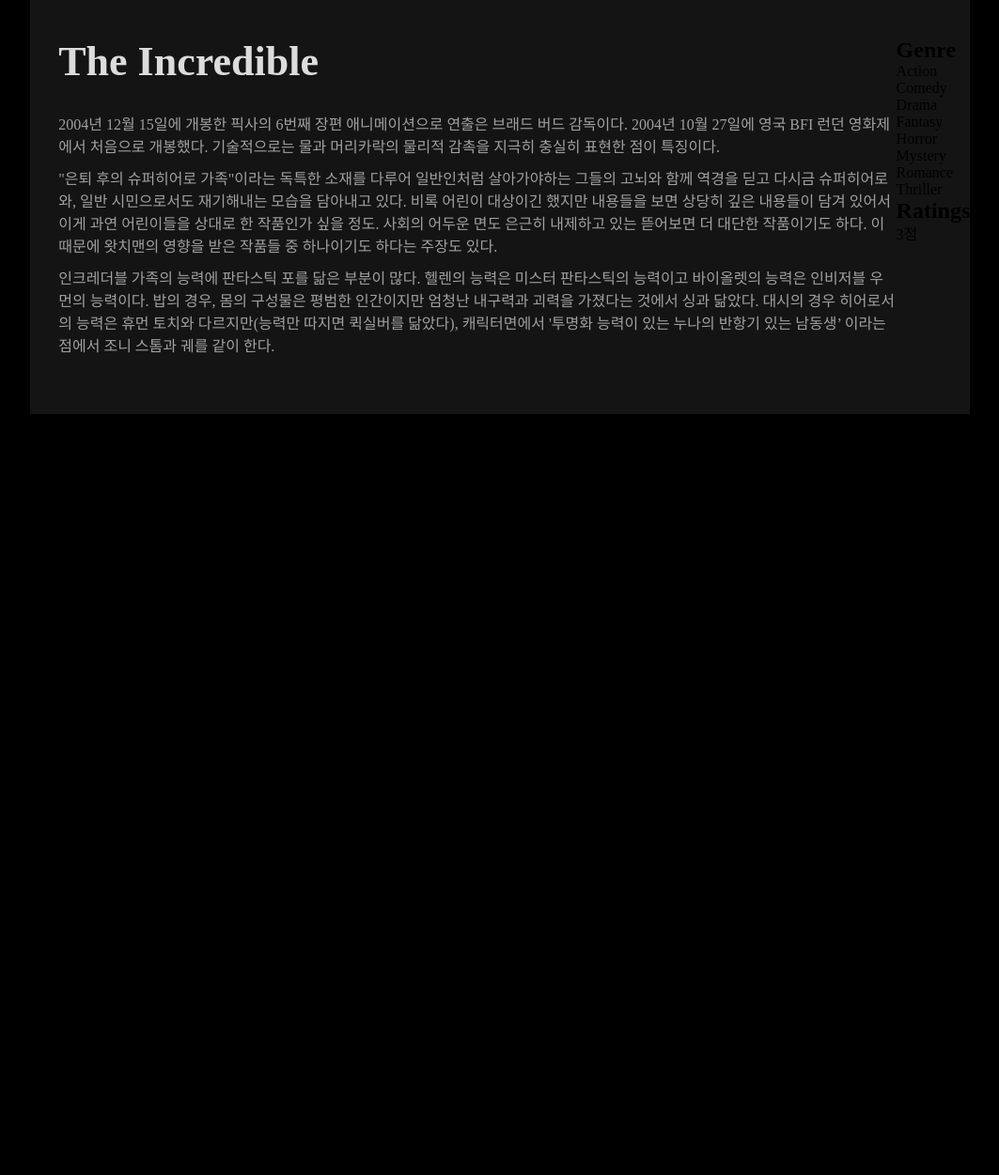
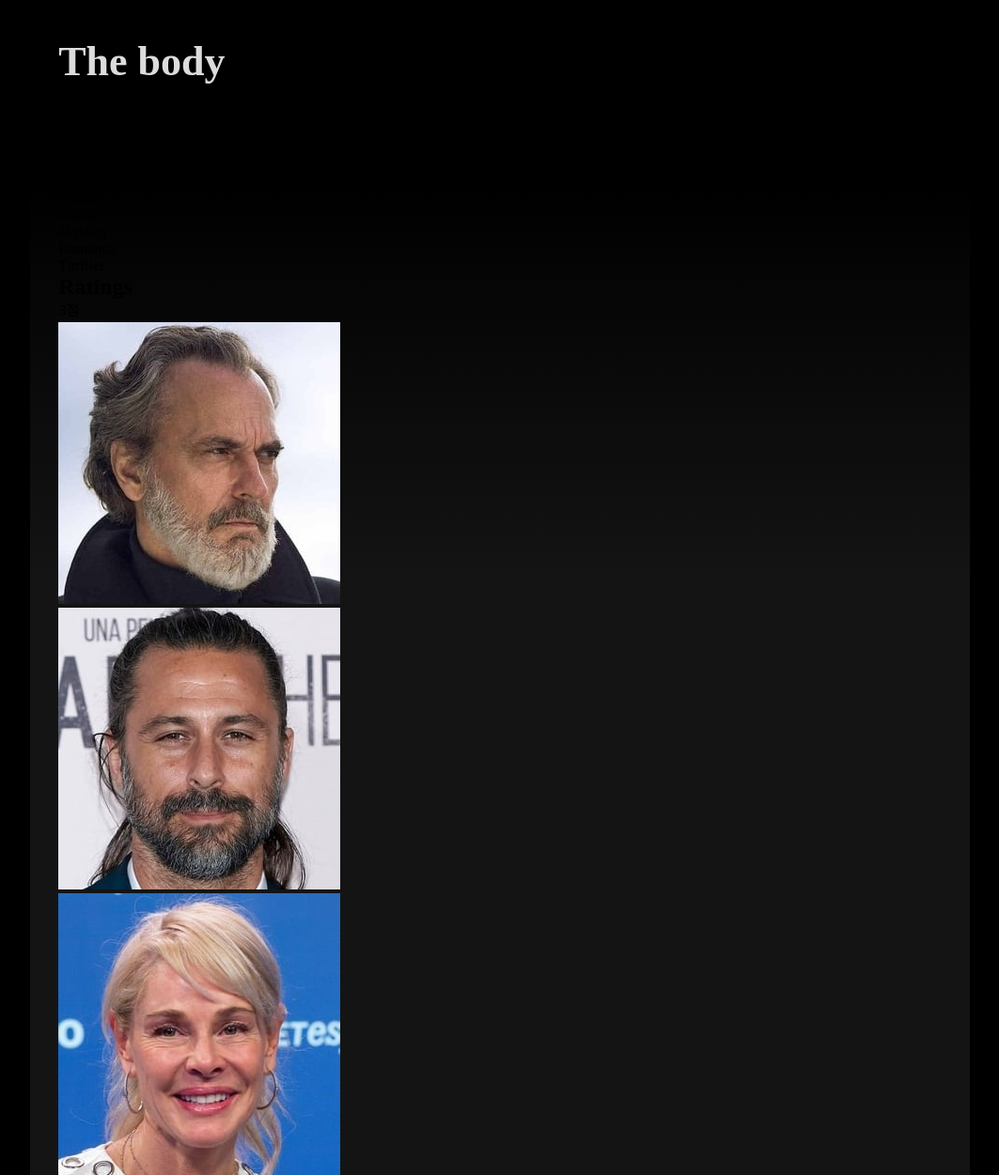
Before and after one commit to sabit1997/VeamCamp, a plain HTML site: page Cinema/index.html in a window 1280 px wide. Shown: the part 460-1711 px from the top of the page at 94% size, without its empty margins (197-1260 px from the left). Before the commit the page ends 901 px from the top, so only its background shows below. Drawn offline with Linux system fonts and the light colour scheme; files whose address does not match are found by name.

Commit message:
마크업 수정

```diff
--- a/Cinema/index.html
+++ b/Cinema/index.html
@@ -14,18 +14,7 @@
         </aside>
         <main class="movie-info">
             <div class="movie-desc-warp">
-            <h1 class="movie-tit">The Incredible</h1>
-            <P class="movie-desc">
-                    2004년 12월 15일에 개봉한 픽사의 6번째 장편 애니메이션으로 연출은 브래드 버드 감독이다. 2004년 10월 27일에 영국 BFI 런던 영화제에서 처음으로 개봉했다. 기술적으로는 물과 머리카락의 물리적 감촉을 지극히 충실히 표현한 점이 특징이다.
-                </P>
-                <P class="movie-desc">
-                    "은퇴 후의 슈퍼히어로 가족"이라는 독특한 소재를 다루어 일반인처럼 살아가야하는 그들의 고뇌와 함께 역경을 딛고 다시금 슈퍼히어로와, 일반 시민으로서도 재기해내는 모습을 담아내고 있다. 비록 어린이 대상이긴 했지만 내용들을 보면 상당히 깊은 내용들이 담겨 있어서 이게 과연 어린이들을 상대로 한 작품인가 싶을 정도. 사회의 어두운 면도 은근히 내제하고 있는 뜯어보면 더 대단한 작품이기도 하다. 이 때문에 왓치맨의 영향을 받은 작품들 중 하나이기도 하다는 주장도 있다.
-                </P>
-                <P class="movie-desc">
-                    인크레더블 가족의 능력에 판타스틱 포를 닮은 부분이 많다. 헬렌의 능력은 미스터 판타스틱의 능력이고 바이올렛의 능력은 인비저블 우먼의 능력이다. 밥의 경우, 몸의 구성물은 평범한 인간이지만 엄청난 내구력과 괴력을 가졌다는 것에서 싱과 닮았다. 대시의 경우 히어로서의 능력은 휴먼 토치와 다르지만(능력만 따지면 퀵실버를 닮았다), 캐릭터면에서 '투명화 능력이 있는 누나의 반항기 있는 남동생’ 이라는 점에서 조니 스톰과 궤를 같이 한다.
-                </P>
-            </div>
-            <div class="right-section">
+            <h1 class="movie-tit">The body</h1>
             <section class="genre">
                 <h2>Genre</h2>
                 <ul class="genre-list">
@@ -45,12 +34,15 @@
             </section>
             <section class="casts">
                 <ul class="casts-list">
-                        <li><img class="img-item" src="src/images/member01.png" alt=""></li>
-                        <li><img class="img-item" src="src/images/member02.png" alt=""></li>
-                        <li><img class="img-item" src="src/images/member03.png" alt=""></li>
-                        <li><img class="img-item" src="src/images/member04.png" alt=""></li>
+                    <li><img class="img-item" src="src/images/cast-1.jpg" alt=""></li>
+                    <li><img class="img-item" src="src/images/cast-2.jpg" alt=""></li>
+                    <li><img class="img-item" src="src/images/cast-3.jpg" alt=""></li>
+                    <li><img class="img-item" src="src/images/cast-4.jpg" alt=""></li>
                 </ul>
             </section>
+            <P class="movie-desc">
+                미모의 재력가 마이카를 아내로 둔 알렉스. 그는 자신에게 집착하는 아내에게서 벗어나 새로운 연인과 함께하기 위해 아내를 살해하기에 이른다. 완벽하게 살인을 실행하고, 모든 것이 마무리 된 그때, 시체 검시소에 있던 아내의 시체가 갑자기 사라져 버리고.. 사건을 조사하는 수사관들이 알렉스의 알리바이를 의심하면서 사건은 예상치 못한 방향으로 전개된다. 궁지에 몰리게 된 알렉스는 자신에게 불리한 단서들을 없애던 중 아내가 살아있다는 증거를 하나 둘, 발견하게 되는데... 완벽했던 살인사건 그 뒤에 숨겨진 충격적인 반전이 드러난다!
+                </P>
             </div>
         </main>
     </body>
```
Lines whose indentation alone changed are shown as unchanged.
